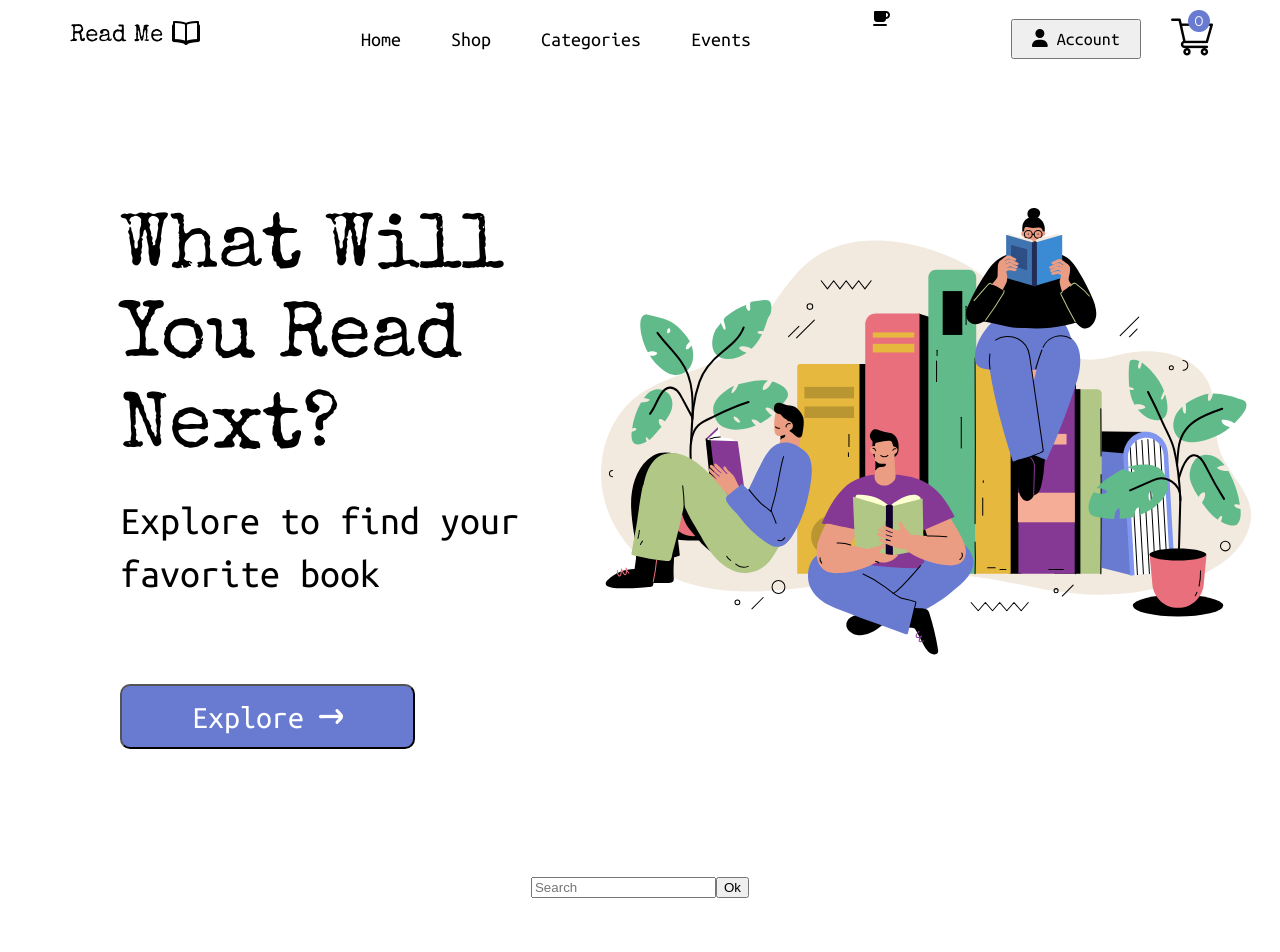
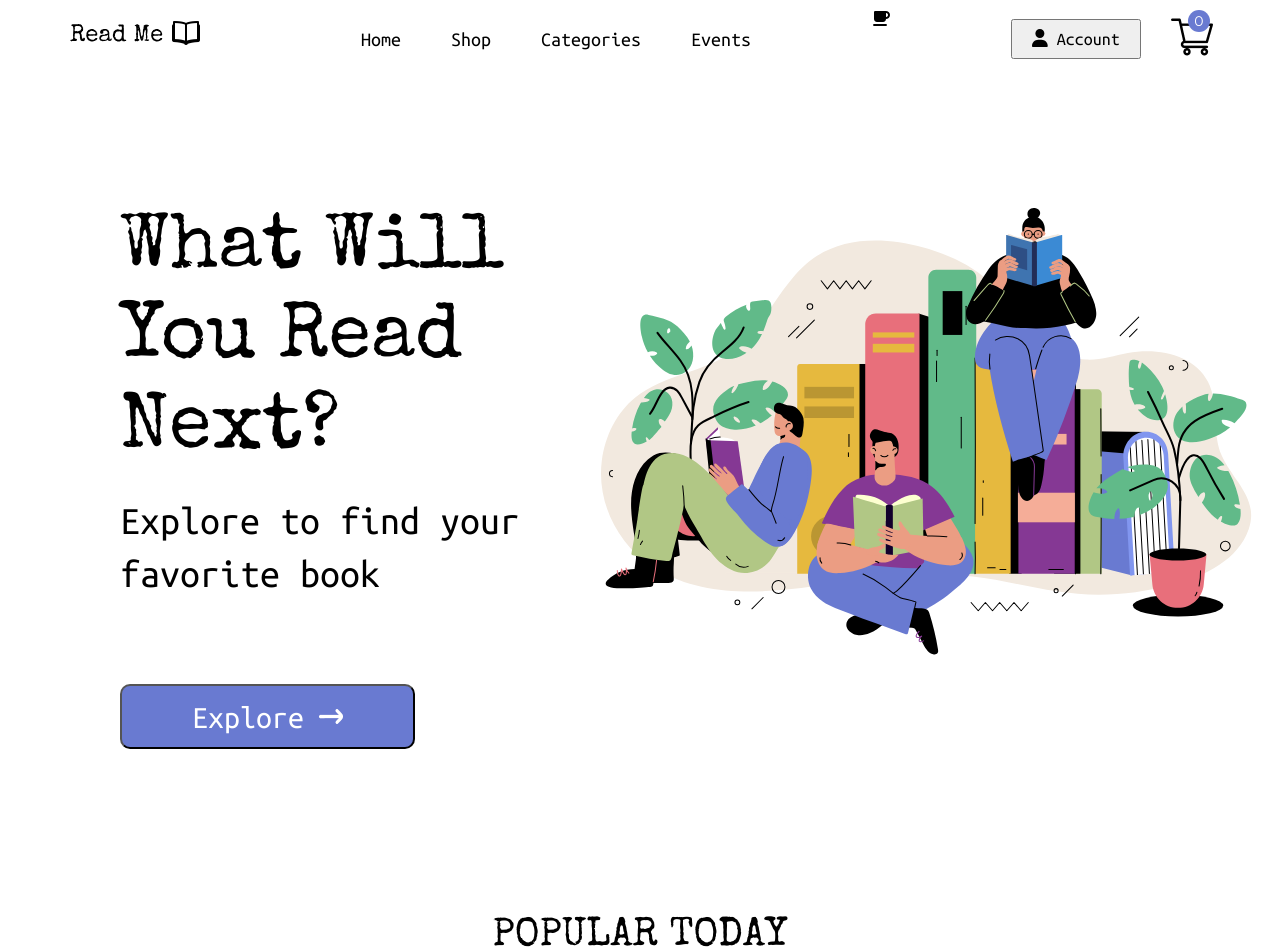
Before and after one commit to AnnaBilokon/ReadMeShop, a React (Create React App) app: page / in a window 1280 px wide. Shown: the top 952 px of the page. Built offline with nearby package versions, Linux system fonts and the light colour scheme.

Commit message:
delete search bar from the component

```diff
--- a/src/components/Popular/Popular.jsx
+++ b/src/components/Popular/Popular.jsx
@@ -6,11 +6,6 @@ import Item from '../Item/Item'
 const Popular = () => {
   return (
     <div className="popular">
-      <div className="search-container">
-        <input type="text" placeholder="Search" className="search-bar" />
-        <input type="button" value="Ok" className="search-btn" />
-      </div>
-
       <h1>POPULAR TODAY</h1>
       <hr />
       <div className="popular_item">
```
